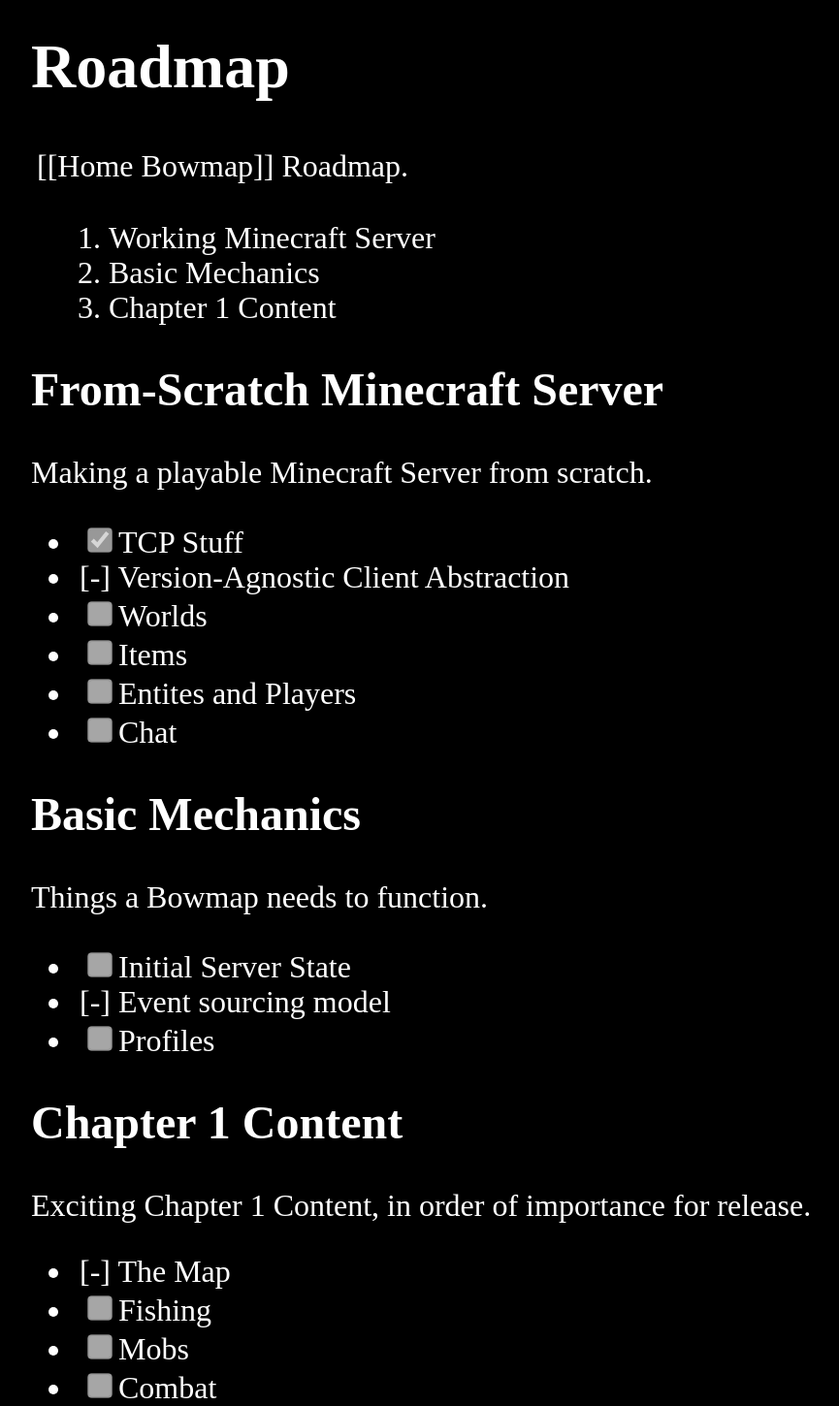
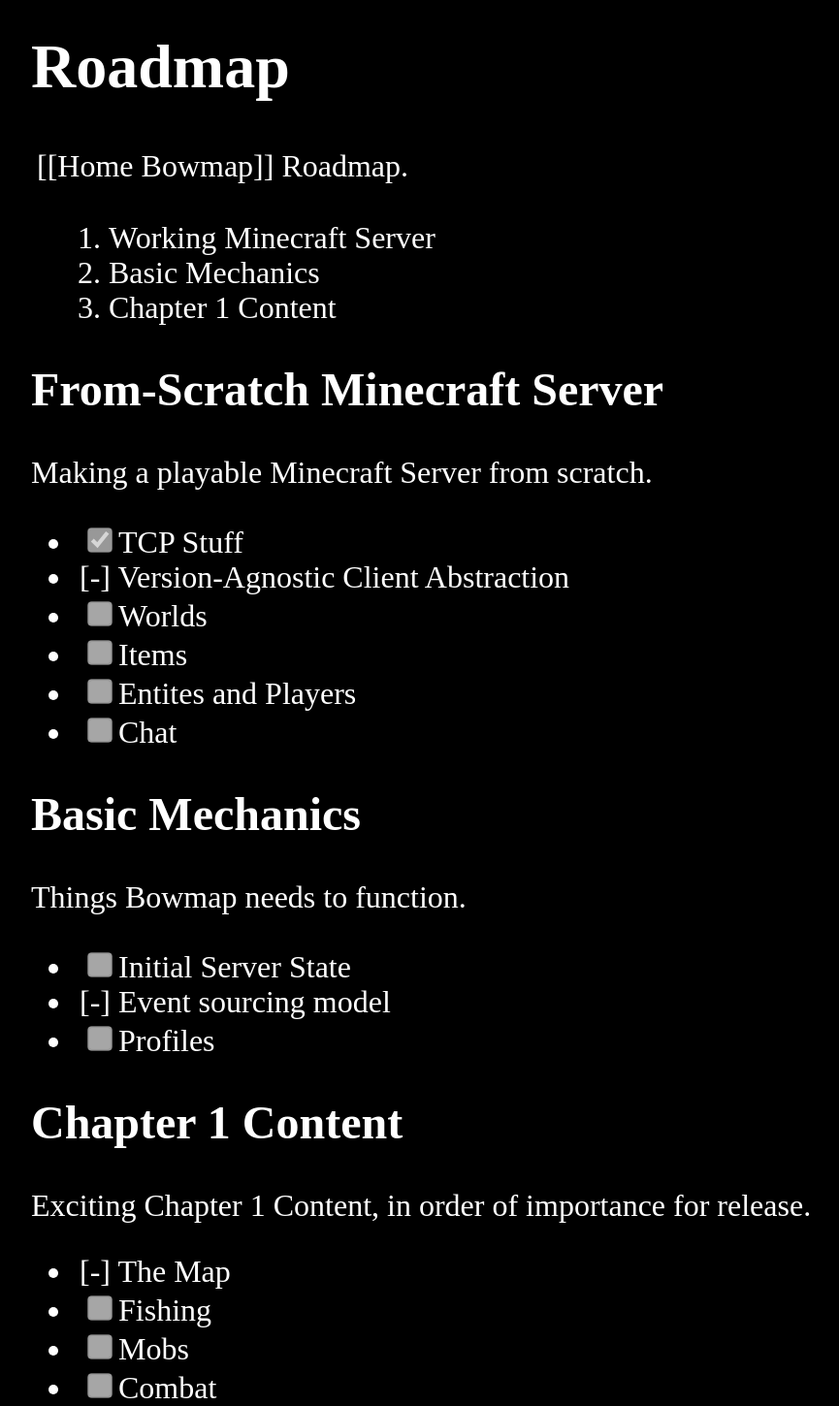
Before and after one commit to Bowmap/website, a Jekyll site: the page built from pages/Roadmap.md, in a window 1280 px wide. Shown: the whole page at 97% size, without its empty margins (0-865 px from the left). Built offline with Jekyll 4.4.1, drawn with Linux system fonts in a browser that asks for light colours.

```diff
--- a/pages/Roadmap.md
+++ b/pages/Roadmap.md
@@ -22,7 +22,7 @@ Making a playable Minecraft Server from scratch.
 
 ## Basic Mechanics
 
-Things a Bowmap needs to function.
+Things Bowmap needs to function.
 
 - [ ] Initial Server State
 - [-] Event sourcing model
```
